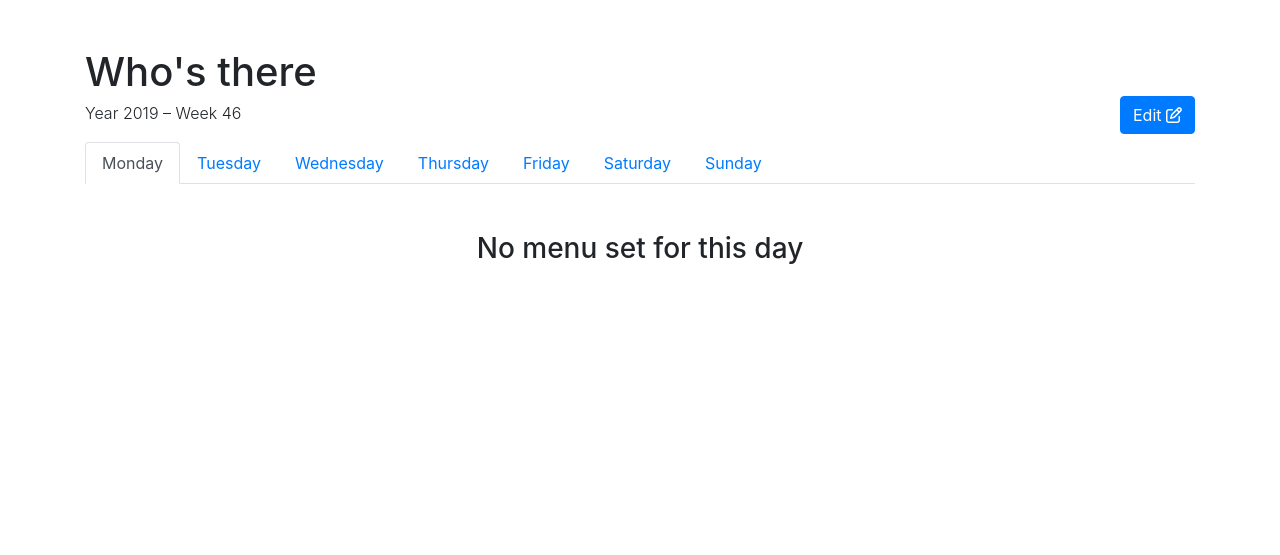
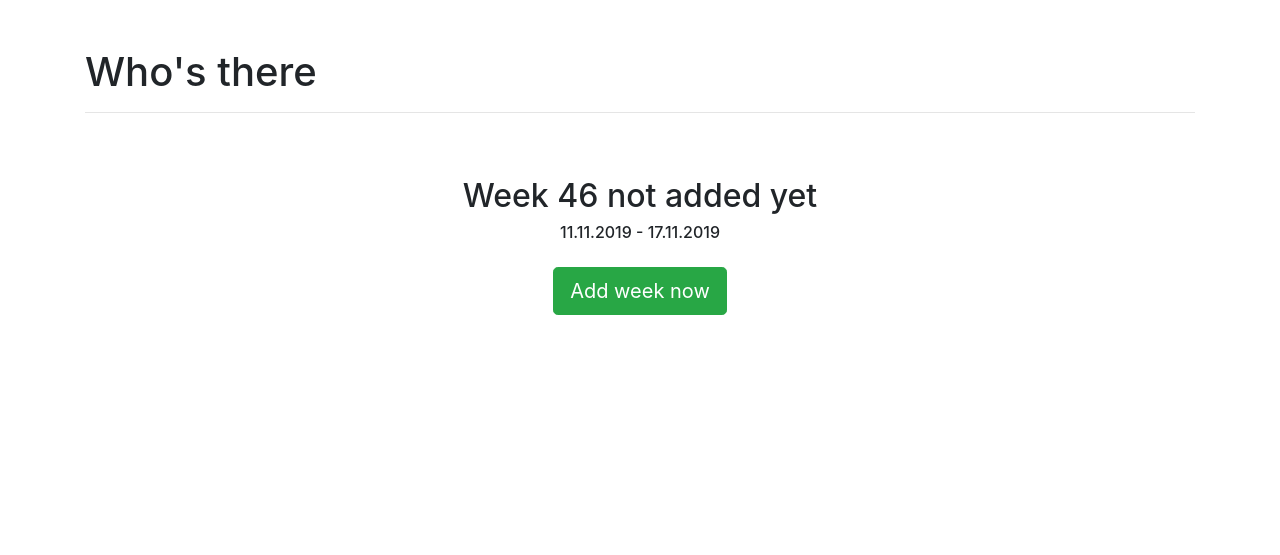
Before and after one commit to zperee/whos-there, a Flask app: page /week/show/2019/46 in a window 1280 px wide. Shown: the part 56-611 px from the top of the page. Run offline with Flask 2, Linux system fonts and the light colour scheme; some libraries are stand-ins or nearby versions.

Commit message:
Shows message if week does not exist closes #5

```diff
--- a/libs/week_data_handler.py
+++ b/libs/week_data_handler.py
@@ -29,6 +29,7 @@ def create_new_week(year, week_number):
         week_data: Returns a new week data structure
     """
     week_data = {
+        'new_week': True,
         'week_number': week_number,
         'year': year,
         'days': []
@@ -75,7 +76,8 @@ def update_week(request_form, year, week_number):
         key = key.split('_')[1]
         day[key] = value
 
-    print(week_data)
+    week_data['new_week'] = False
+
     data_path = get_file_path(year, week_number)
     data_helper.save_json(data_path, week_data)
 
--- a/main.py
+++ b/main.py
@@ -66,6 +66,7 @@ def show_week(year=None, week_number=None):
     week_data = {}
     week_data = week_data_handler.load_week(year, week_number)
 
+    print(week_data)
     week_data = add_days_name_to_date(week_data)
     return render_template("show_week.html", week=week_data)
 
--- a/templates/show_week.html
+++ b/templates/show_week.html
@@ -14,7 +14,7 @@
       </div>
     </div>-->
   <div class="row">
-    {% if week %}
+    {% if not week.new_week %}
     <div class="col-6">
       <h1>Who's there</h1>
       <h6 class="font-weight-light">Year {{week['year']}} – Week {{week['week_number']}}</h6>
@@ -31,7 +31,7 @@
     {% endif %}
   </div>
   <div class="row">
-    {% if week %}
+    {% if not week.new_week %}
     <div class="col mt-2">
       <nav>
         <div class="nav nav-tabs" id="nav-tab" role="tablist">
@@ -90,8 +90,9 @@
     </div>
     {% else %}
     <div class="col mt-5 text-center">
-      <h2>Week not added yet</h2>
-      <a class="btn btn-success btn-lg mx-auto mt-3" href="{{ url_for('add_week') }}" role="button">Add week now</a>
+      <h2>Week {{week.week_number}} not added yet</h2>
+      <h6>{{week.days[0].date}} - {{week.days[6].date}}</h6>
+      <a class="btn btn-success btn-lg mx-auto mt-3" href="{{ url_for('edit_week', year=week.year, week_number=week.week_number) }}" role="button">Add week now</a>
     </div>
     {% endif %}
   </div>
```
Also changed, not shown: templates/vote.html (+8 -0 lines).
